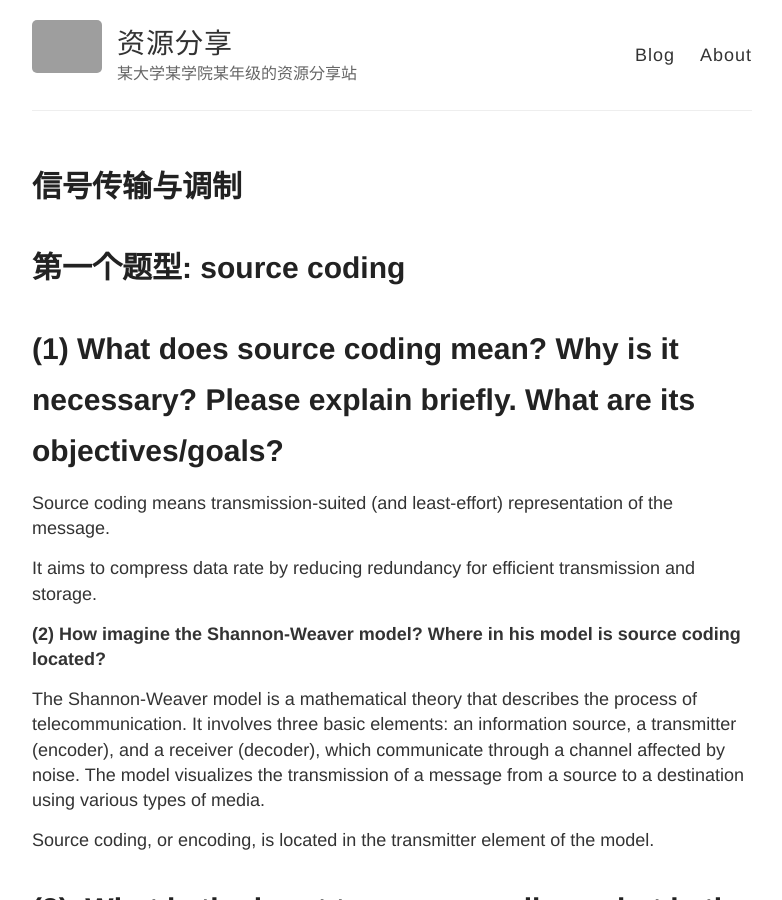
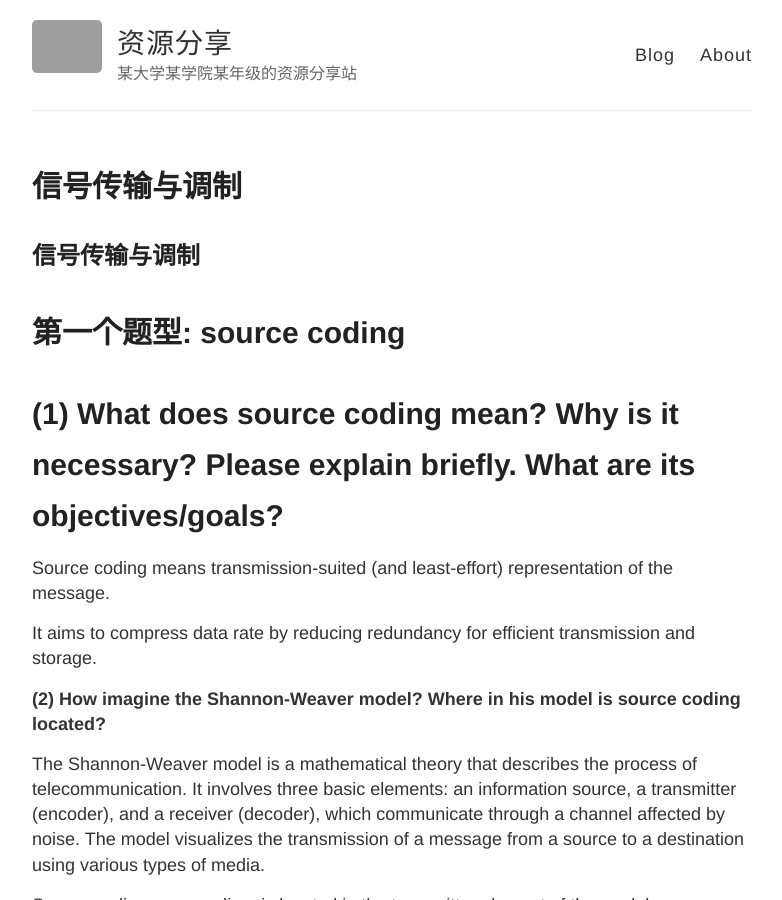
Before and after one commit to CoolestEnoch/Course_SYU, a Jekyll site: the page built from _posts/2023-06-14-信号传输与调制.md, in a window 1280 px wide and 900 px high. Shown: the whole window, without its empty margins (248-1030 px from the left). Built offline with Jekyll 4.4.1, drawn with Linux system fonts in a browser that asks for light colours; our own code applies the rules of GitHub Pages for plain Markdown files; grey boxes are pictures that could not be loaded.

Commit message:
Update 2023-06-14-信号传输与调制.md

```diff
--- a/_posts/2023-06-14-信号传输与调制.md
+++ b/_posts/2023-06-14-信号传输与调制.md
@@ -1,3 +1,6 @@
+## 信号传输与调制
+
+
 # 第一个题型: source coding
 
 # (1) What does source coding mean? Why is it necessary? Please explain briefly. What are its objectives/goals?
```
